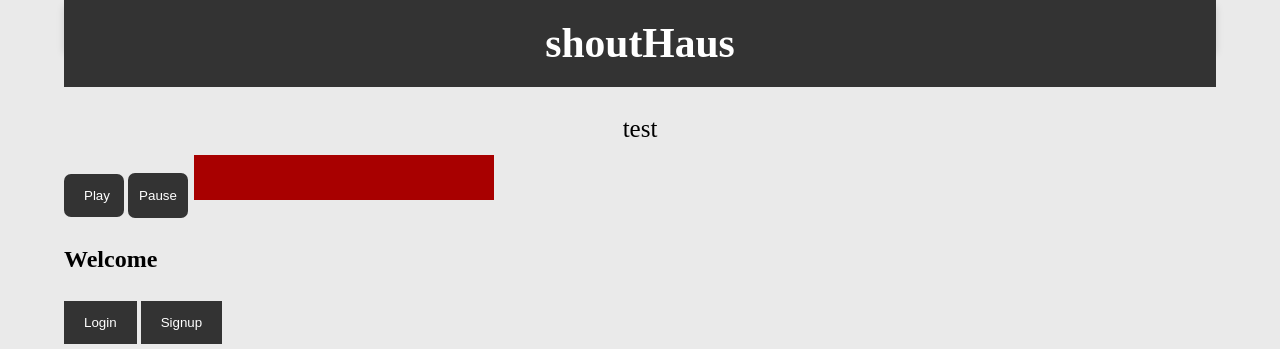
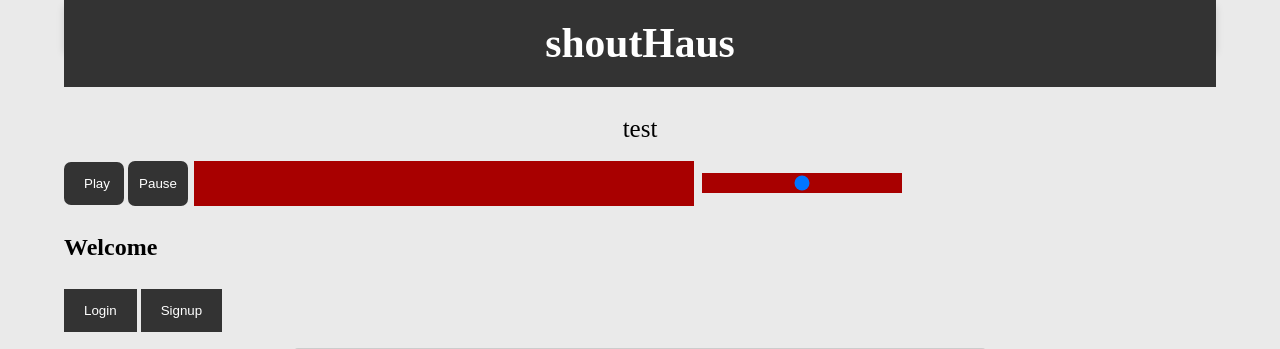
Before and after one commit to jpool4/CIS475Project1, a PHP site: the page made by CIS475Files/HTML/Home (2).html in a window 1280 px wide. Shown: the part 29-378 px from the top of the page. Run offline with PHP 8.4, Linux system fonts and the light colour scheme.

Commit message:
customizing volume slider

```diff
--- a/CIS475Files/HTML/Home (2).html
+++ b/CIS475Files/HTML/Home (2).html
@@ -34,6 +34,8 @@
 			<button type="button" id="pauseButton">Pause</button>
 
 			<input type="range" id="songPosition">
+			<input type="range" id="songVolume">
+
 
 
 		<div>
--- a/CIS475Files/Style/style.css
+++ b/CIS475Files/Style/style.css
@@ -72,17 +72,23 @@ audio { width: 800px; display: block; margin:auto; text-align:center; }
 
 /*All the basic player buttons */
 #playButton { width: 60px;
-                  border-radius: 7px; }
+                  border-radius: 7px;
+				  vertical-align: middle; }
 #pauseButton { width: 60px;
                   border-radius: 7px;
 				  padding: 10px;
-				  height: 45px; }
+				  height: 45px;
+				  vertical-align: middle;}
+
+
+/* Much of the following code is influenced by https://www.youtube.com/watch?v=L5rnkFNSnE8 */
+/* These things are used to style the playback slider */
 
 #songPosition { -webkit-appearance: none;
                background: #A80000 ;
-
+			   vertical-align: middle;
                height: 45px;
-               width: 300px;
+               width: 500px;
                }
 #songPosition::-webkit-slider-thumb { -webkit-appearance: none;
                                       appearance: none;
@@ -96,6 +102,23 @@ audio { width: 800px; display: block; margin:auto; text-align:center; }
 	   border: none;
 
 }
+
+/* These things are used to style the volume slider */
+
+#songVolume { -webkit-appearance: none;
+               background: #A80000 ;
+			   vertical-align: middle;
+               height: 20px;
+               width: 200px;
+               }
+#songVolume::-moz-range-thumb {
+       width: 20px;
+	   height: 40px;
+	   background: #333;
+	   border: none;
+
+}
+
 
 
 .containers {
```
